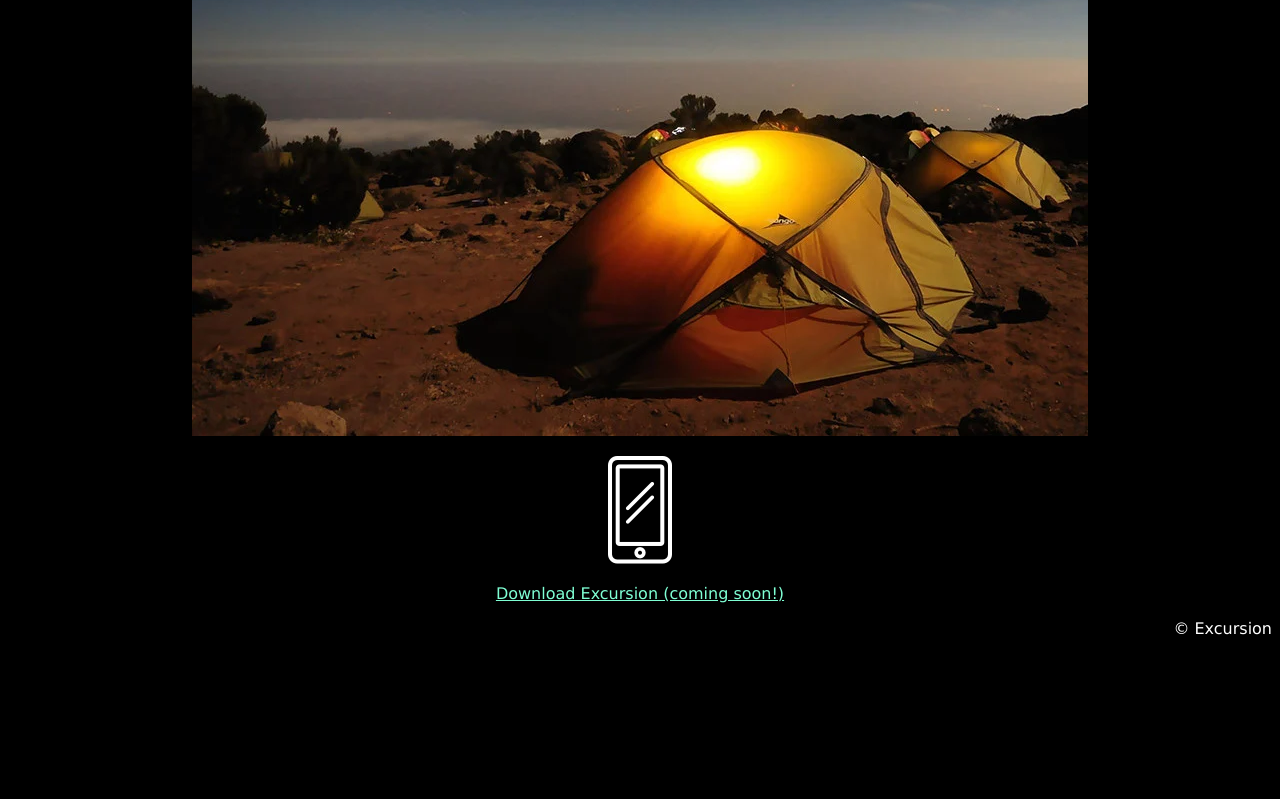
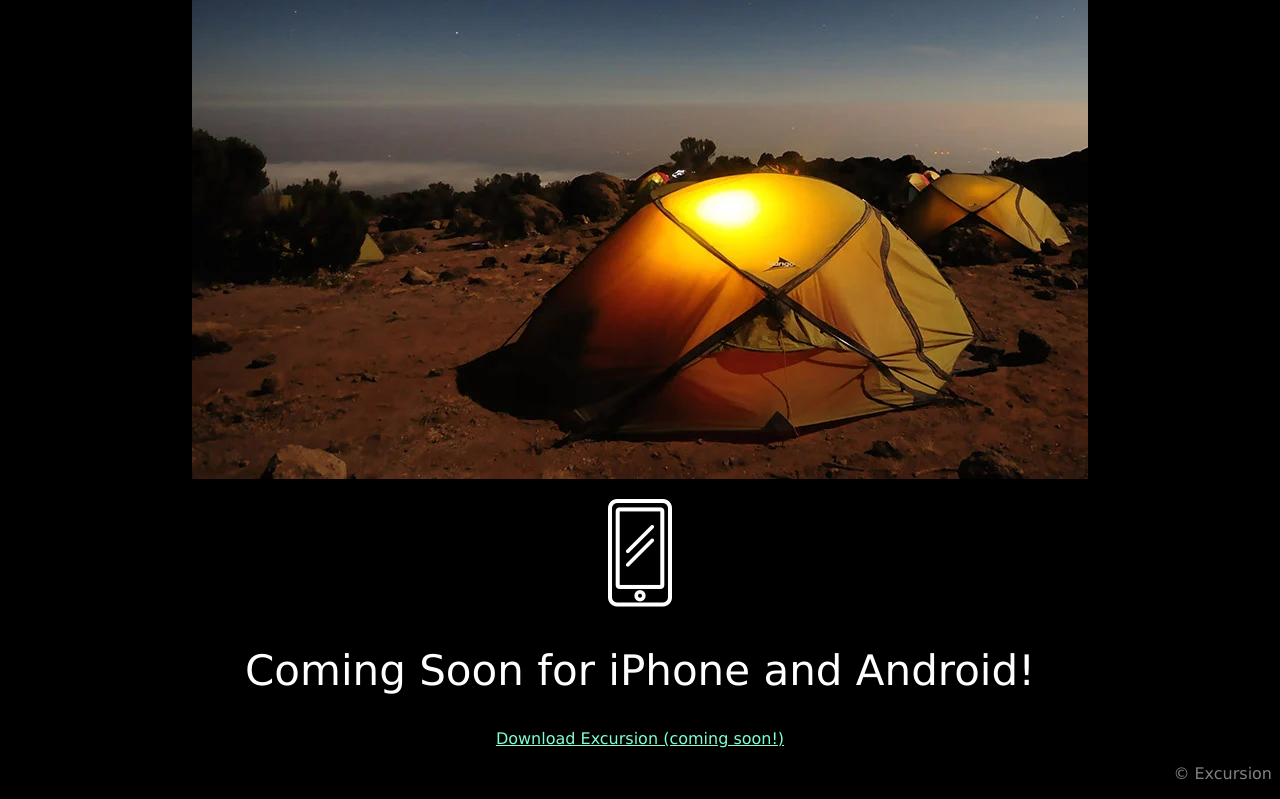
Before and after one commit to KatharinePonczoch/excursion, a plain HTML site: page index.html in a window 1280 px wide. Shown: the part 548-1347 px from the top of the page. Before the commit the page ends 1202 px from the top, so only its background shows below. Drawn offline with Linux system fonts and the light colour scheme.

Commit message:
final adjustments

```diff
--- a/index.html
+++ b/index.html
@@ -24,10 +24,11 @@
     </div>
     <p><img src="resources/images/camp.webp" /></p>
     <p><img src="resources/images/phone.webp" /></p>
+    <h2>Coming Soon for iPhone and Android!</h2>
     <footer>
       <p><a href="#">Download Excursion (coming soon!)</a></p>
       <div id="right">
-        <p>&copy Excursion</p>
+        <p class="copyright">&copy Excursion</p>
       </div>
     </footer>
   </body>
--- a/resources/css/style.css
+++ b/resources/css/style.css
@@ -14,6 +14,11 @@ h1 {
   text-align: right;
 }
 
+h2 {
+  font-size: 42px;
+  font-weight: 300;
+}
+
 h4 {
   color: gray;
   font-size: 21px;
@@ -23,3 +28,6 @@ a {
   color: aquamarine;
   font-size: 16px;
 }
+.copyright {
+  color: gray;
+}
```
